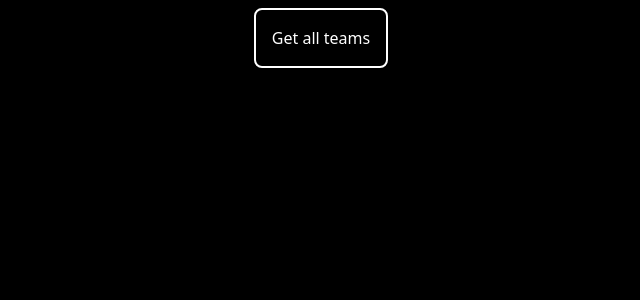
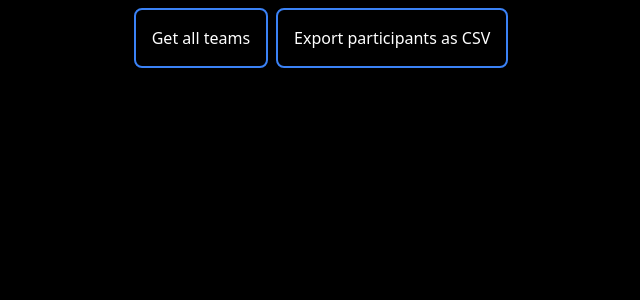
Before and after one commit to Neofolks/neofolks-admin-tools, a React (Vite) app: page / in a window 1280 px wide. Shown: the top 300 px of the page, without its empty margins (319-959 px from the left). Built offline with nearby package versions, Linux system fonts and the light colour scheme.

Commit message:
- Add ability to export participant data as CSV.

```diff
--- a/package.json
+++ b/package.json
@@ -9,6 +9,7 @@
     "preview": "vite preview"
   },
   "dependencies": {
+    "export-from-json": "^1.7.2",
     "react": "^18.2.0",
     "react-dom": "^18.2.0"
   },
--- a/src/App.jsx
+++ b/src/App.jsx
@@ -2,24 +2,39 @@ import { useRef, useState } from "react";
 import reactLogo from "./assets/react.svg";
 import "./App.css";
 import TeamCard from "./TeamCard";
+import exportFromJSON from 'export-from-json'
 
 function App() {
   const [teams, setTeams] = useState([])
-  const URL = "https://neofolks-server.up.railway.app/teams/"
+  const BASE_URL = "https://neofolks-server.up.railway.app"
 
   async function getAll(){
     const pw = prompt("Enter Password")
-    const response = await fetch(URL, {mode: 'cors', method: "GET",
+    const response = await fetch(`${BASE_URL}/teams`, {mode: 'cors', method: "GET",
     headers: new Headers({'Authorization': `Basic ` + window.btoa(`test:${pw}`)})
   })
-    const fetchedTeams = await response.json()
-    setTeams(await fetchedTeams)
-    console.log(teams)
+    setTeams(await response.json())
+  }
+
+  async function exportCSV() {
+    const pw = prompt("Enter Password")
+    const response = await fetch(`${BASE_URL}/participants`, {mode: 'cors', method: "GET",
+    headers: new Headers({'Authorization': `Basic ` + window.btoa(`test:${pw}`)})
+  })
+    const data = await response.json()
+    const fileName = "Tinkerthon_Participants"
+    const exportType = exportFromJSON.types.csv
+
+    console.log(data);
+    exportFromJSON({data, fileName, fields:["name", "email", "phone", "teamName"], exportType })
   }
 
   return (
-    <div className="App bg-black w-screen h-screen text-white flex flex-col items-center overflow-auto py-2">
-      <button onClick={getAll} className="p-4 border-2 border-white rounded-lg">Get all teams</button>
+    <div className="App bg-black w-screen h-screen text-white flex flex-col items-center overflow-auto py-2 gap-4">
+      <div className="flex gap-2 flex-wrap justify-center">
+        <button onClick={getAll} className="p-4 border-2 border-blue-500 rounded-lg">Get all teams</button>
+        <button onClick={exportCSV} className="p-4 border-2 border-blue-500 rounded-lg">Export participants as CSV</button>
+      </div>
       <div className="flex flex-col gap-4 w-full justify-center items-center">
         {teams.map(team => {
           return <TeamCard team={team}/>
```
Also changed, not shown: 1 other file (tests, documents, lock files or other folders).
